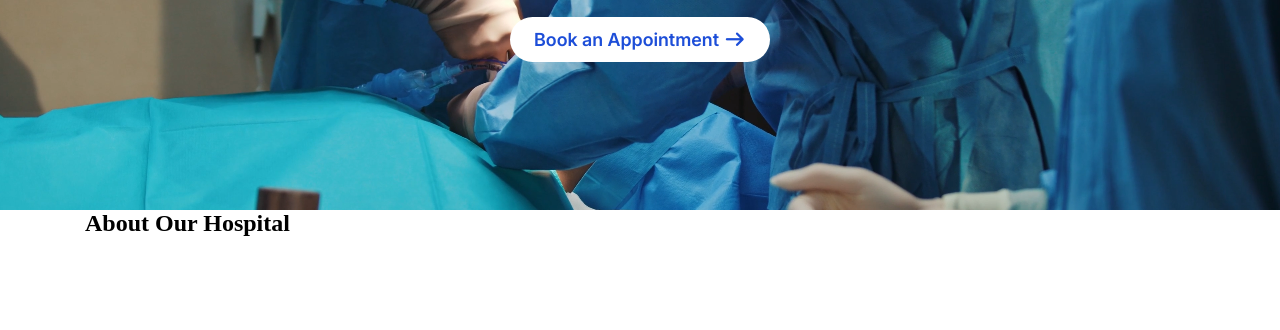
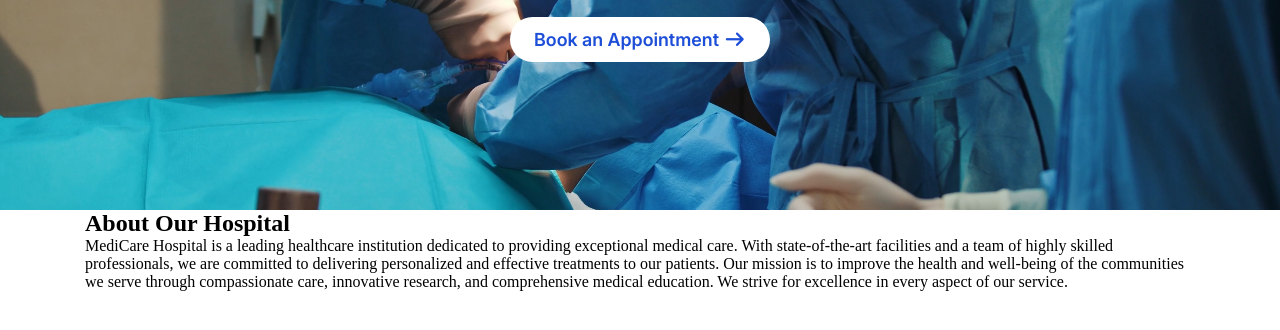
Before and after one commit to mohamedu-diarra/Medical-Care, a plain HTML site: page Medical-Care/index.html in a window 1280 px wide. Shown: the part 346-676 px from the top of the page. Drawn offline with Linux system fonts and the light colour scheme.

Commit message:
commit 1

```diff
--- a/Medical-Care/index.html
+++ b/Medical-Care/index.html
@@ -52,7 +52,8 @@
                     </h2>
                   </div>
                   <p class="about">
-
+                    MediCare Hospital is a leading healthcare institution dedicated to providing exceptional medical care. With state-of-the-art facilities and a team of highly skilled professionals, we are committed to delivering personalized and effective treatments to our patients.
+Our mission is to improve the health and well-being of the communities we serve through compassionate care, innovative research, and comprehensive medical education. We strive for excellence in every aspect of our service.
                   </p>
                 </div>
                 <div class="qayb labaad">
```
